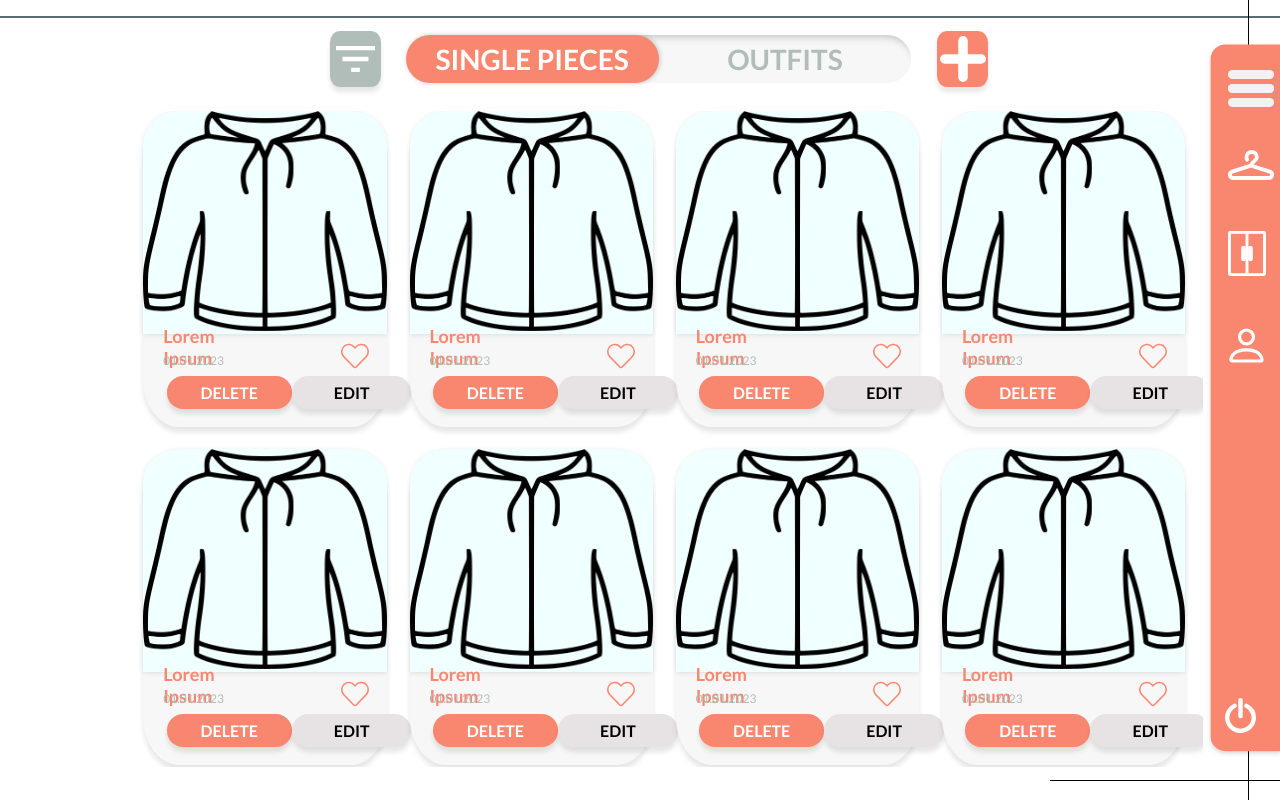
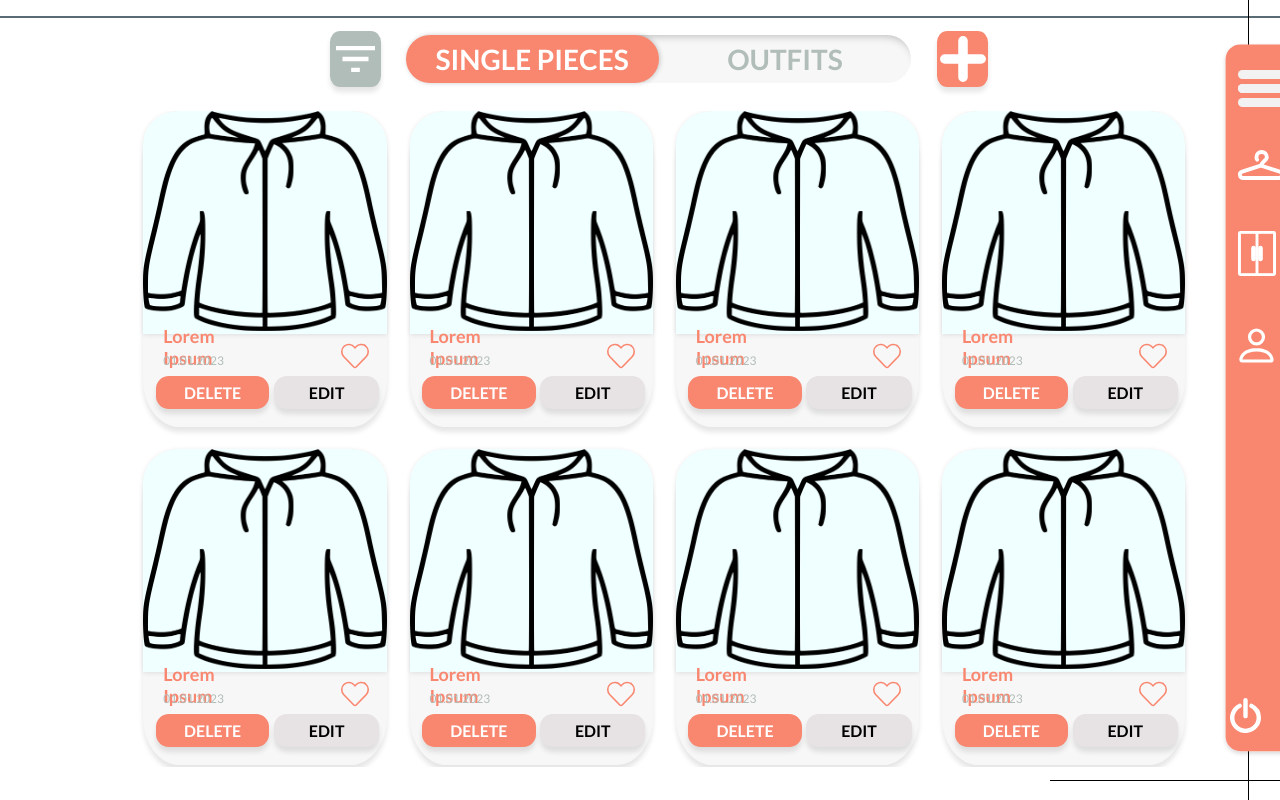
Before and after one commit to MrWarlockk/Clothes-v2, a Next.js app: page /cupboard in a window 1280 px wide. Built offline with nearby package versions, Linux system fonts and the light colour scheme.

Commit message:
Add firefox support, Started add clothes modal
Added a scrollwheel for firefox
Started making a modal for adding clothes in the cupboard

```diff
--- /dev/null
+++ b/components/modal_add_clothing.js
@@ -0,0 +1,18 @@
+import ReactModal from "react-modal";
+
+const Modal = ({ isOpen, onClose, children }) => {
+  return (
+    <ReactModal
+      isOpen={isOpen}
+      onRequestClose={onClose}
+      shouldCloseOnOverlayClick={true}
+      shouldCloseOnEsc={true}
+      className="modal"
+      overlayClassName="overlay"
+    >
+      {children}
+    </ReactModal>
+  );
+};
+
+export default Modal;
--- a/package.json
+++ b/package.json
@@ -12,6 +12,7 @@
     "next": "13.3.0",
     "react": "18.2.0",
     "react-custom-scrollbars-2": "^4.5.0",
-    "react-dom": "18.2.0"
+    "react-dom": "18.2.0",
+    "react-modal": "^3.16.1"
   }
 }
--- a/pages/cupboard.js
+++ b/pages/cupboard.js
@@ -1,4 +1,6 @@
 import { Scrollbars } from "react-custom-scrollbars-2";
+import Modal from "../components/modal_add_clothing";
+import React, { useState } from "react";
 
 function CupboardItem() {
   return (
@@ -45,6 +47,15 @@ function CupboardItem() {
 }
 
 export default function Cupboard() {
+  const [modalIsOpen, setModalIsOpen] = useState(false);
+
+  const openModal = () => {
+    setModalIsOpen(true);
+  };
+
+  const closeModal = () => {
+    setModalIsOpen(false);
+  };
   return (
     <>
       <head>
@@ -59,7 +70,7 @@ export default function Cupboard() {
         <div className="background_line1"></div>
         <div className="background_line2"></div>
         <div className="background_line3"></div>
-
+        <div className="scrollbar_shadow_firefox"></div>
         <div className="top_cupboard">
           <div className="filters_cupboard_top">
             <img
@@ -75,7 +86,7 @@ export default function Cupboard() {
               <p>OUTFITS</p>
             </div>
           </div>
-          <div className="add_cupboard_top">
+          <div role="button" onClick={openModal} className="add_cupboard_top">
             <img src="cupboard/Union 1.svg" alt="filters"></img>
           </div>
         </div>
@@ -92,7 +103,6 @@ export default function Cupboard() {
             <CupboardItem />
           </div>
         </div>
-
         <div className="sidebar_img">
           <img
             src={"sidebar/rectangle 161.svg"}
@@ -117,6 +127,16 @@ export default function Cupboard() {
             <img src={"sidebar/wyloguj.svg"} alt="menu"></img>
           </div>
         </div>
+        {/* ADD CLOTHES MODAL */}
+        <div>
+          <Modal isOpen={modalIsOpen} onClose={closeModal}>
+            <div className="add_clothes_modal">
+              <h2>My Modal</h2>
+              <p>This is the content of my modal.</p>
+              <button onClick={closeModal}>Close Modal</button>
+            </div>
+          </Modal>
+        </div>
       </body>
     </>
   );
--- a/pages/index.js
+++ b/pages/index.js
@@ -1,5 +1,5 @@
 function Home() {
-  return <h1>Not account page</h1>;
+  return <h1>Login page</h1>;
 }
 
 export default Home;
--- a/styles/globals.css
+++ b/styles/globals.css
@@ -281,16 +281,16 @@ body {
 .sidebar {
   position: fixed;
   top: 8.75vh;
-  right: 2vh;
-  width: 4.5vh;
+  right: 1vw;
+  width: 2.25vw;
   height: 100vh;
 }
 
 .sidebar_img {
   position: absolute;
   top: 5vh;
-  right: 5vh;
-  width: 4.5vh;
+  right: 2.25vw;
+  width: 2.5vw;
   height: 100vh;
 }
 
@@ -310,7 +310,7 @@ body {
 .sidebar_logout {
   position: fixed;
   bottom: 8vh;
-  right: 3vh;
+  right: 1.5vw;
 }
 
 /*----------------------CUPBOARD---------------------*/
@@ -375,6 +375,11 @@ body {
   align-items: center;
   border-radius: 20%;
   box-shadow: 0px 5px 5px rgba(0, 0, 0, 0.1);
+}
+
+.add_cupboard_top:hover {
+  filter: brightness(90%);
+  cursor: pointer;
 }
 
 .outfits_cupboard_top_text {
@@ -454,37 +459,37 @@ body {
   display: flex;
   margin-top: 2%;
   flex-basis: 15%;
-  justify-content: space-between;
   align-items: center;
-  margin-left: 2.9vh;
-  margin-right: 2vh;
+  justify-content: space-around;
+  padding-left: 0.8vw;
+  padding-right: 0.4vw;
 }
 
 .delete_single_flexbox {
   background-color: #f98770;
   color: white;
-  padding-left: 4.25vh;
-  padding-right: 4.25vh;
+  padding-left: 2.2vw;
+  padding-right: 2.2vw;
   max-height: 4.15vh;
   margin-top: -0.4vh;
   display: flex;
   justify-content: center;
   align-items: center;
-  border-radius: 2vh;
+  border-radius: 1vw;
   font-weight: 700;
   box-shadow: 0px 5px 5px rgba(0, 0, 0, 0.1);
 }
 
 .edit_single_flexbox {
   background-color: #e7e3e4;
-  padding-left: 5.25vh;
-  padding-right: 5.25vh;
+  padding-left: 2.72vw;
+  padding-right: 2.72vw;
   max-height: 4.15vh;
   margin-top: -0.4vh;
   display: flex;
   justify-content: center;
   align-items: center;
-  border-radius: 2vh;
+  border-radius: 1vw;
   font-weight: 700;
   box-shadow: 0px 5px 5px rgba(0, 0, 0, 0.1);
 }
@@ -518,40 +523,65 @@ body {
   transition: height;
 }
 */
-/* Track */
+
 ::-webkit-scrollbar {
   width: 0.9vw;
 }
 
-/* Handle */
 ::-webkit-scrollbar-thumb {
   background: #e7e3e4;
   border-radius: 1vh;
   box-shadow: 0px 5px 5px -4px rgba(0, 0, 0, 0.5);
 }
 
-/* Handle on hover */
 ::-webkit-scrollbar-thumb:hover {
   background: #999;
   border-radius: 1vh;
 }
 
-/* Track on hover */
 ::-webkit-scrollbar-track:hover {
   border-radius: 1vh;
   background: #f7f7f7;
   box-shadow: inset 0 0 5px rgba(0, 0, 0, 0.2);
 }
 
-/* Handle when dragged */
 ::-webkit-scrollbar-thumb:active {
   border-radius: 1vh;
   background-color: #666;
 }
 
-/* Track */
 ::-webkit-scrollbar-track {
   background: #f7f7f7;
   border-radius: 1vh;
   box-shadow: inset 0 0 5px rgba(0, 0, 0, 0.2);
 }
+
+/* FIREFOX */
+@-moz-document url-prefix() {
+  .cupboard_all_flexbox_middle {
+    scrollbar-width: thin;
+    scrollbar-color: #bbb #f7f7f7;
+  }
+  .scrollbar_shadow_firefox {
+    width: 8px;
+    background-color: transparent;
+    height: 82vh;
+    position: absolute;
+    z-index: 1;
+    top: 13.9vh;
+    right: 6vw;
+    box-shadow: inset -3px 0px 5px -3px rgba(0, 0, 0, 0.2),
+      inset 3px 0px 5px -3px rgba(0, 0, 0, 0.2);
+    pointer-events: none;
+  }
+}
+.add_clothes_modal {
+  position: absolute;
+  top: 48%;
+  left: 50%;
+  transform: translate(-50%, -50%);
+  width: 57vw;
+  height: 47.5vh;
+  background-color: #f3f3f3;
+  border-radius: 5vh;
+}
```
Also changed, not shown: 1 other file (tests, documents, lock files or other folders).
